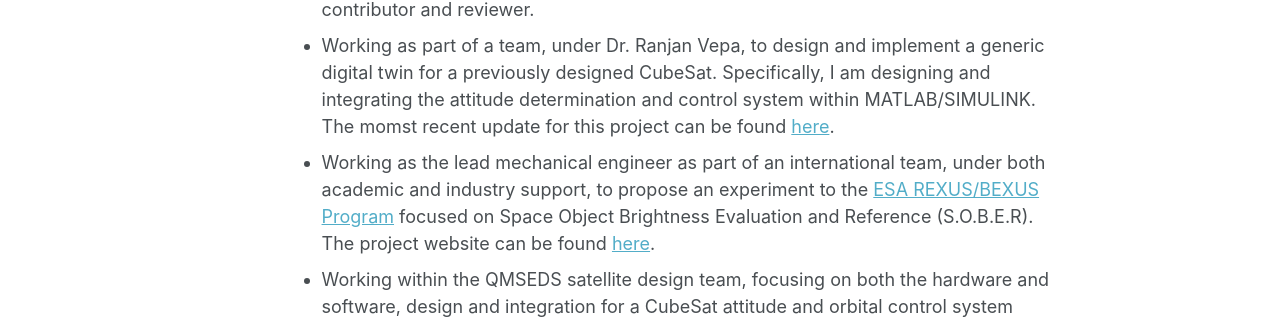
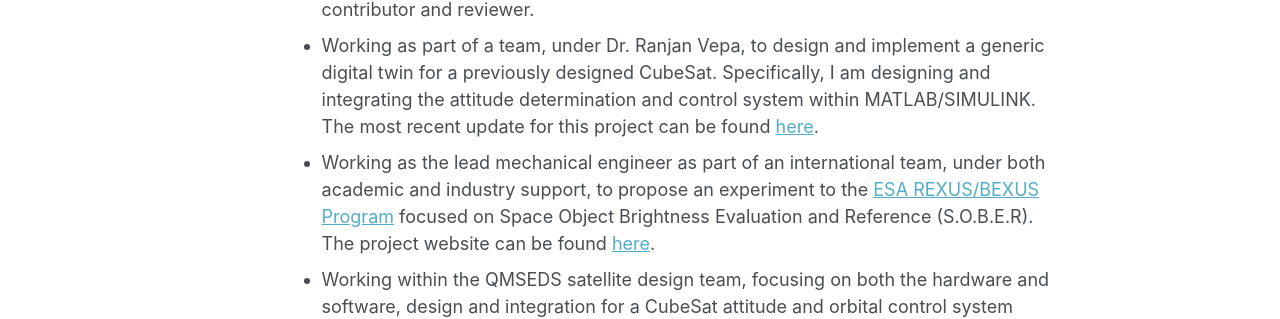
Before and after one commit to Joosty/Joosty..github.io, a Jekyll site: the page built from _pages/about.md, in a window 1280 px wide and 1314 px high. Shown: the part 550-869 px from the top of the window. Built offline with Jekyll 4.4.1, drawn with Linux system fonts in a browser that asks for light colours.

Commit message:
Update about.md

```diff
--- a/_pages/about.md
+++ b/_pages/about.md
@@ -12,6 +12,6 @@ I am a final-year MEng Aerospace Engineering student at Queen Mary University of
 
 **I am currently:**
 - Working on two online textbooks for use in QMUL's teaching, [Symbolic Computational Dynamics](https://github.com/angadhn/ComputationalDynamics) and [Computational Spacecraft Dynamics](https://github.com/angadhn/SpacecraftDynamics), as an active contributor and reviewer.
-- Working as part of a team, under Dr. Ranjan Vepa, to design and implement a generic digital twin for a previously designed CubeSat. Specifically, I am designing and integrating the attitude determination and control system within MATLAB/SIMULINK. The momst recent update for this project can be found [here](https://joosty.github.io/posts/2024/11/cubesat-dynamics/).
+- Working as part of a team, under Dr. Ranjan Vepa, to design and implement a generic digital twin for a previously designed CubeSat. Specifically, I am designing and integrating the attitude determination and control system within MATLAB/SIMULINK. The most recent update for this project can be found [here](https://joosty.github.io/posts/2024/11/cubesat-dynamics/).
 - Working as the lead mechanical engineer as part of an international team, under both academic and industry support, to propose an experiment to the [ESA REXUS/BEXUS Program](https://rexusbexus.net/) focused on Space Object Brightness Evaluation and Reference (S.O.B.E.R). The project website can be found [here](https://projectsober.github.io/).
 - Working within the QMSEDS satellite design team, focusing on both the hardware and software, design and integration for a CubeSat attitude and orbital control system (AOCS).
```
